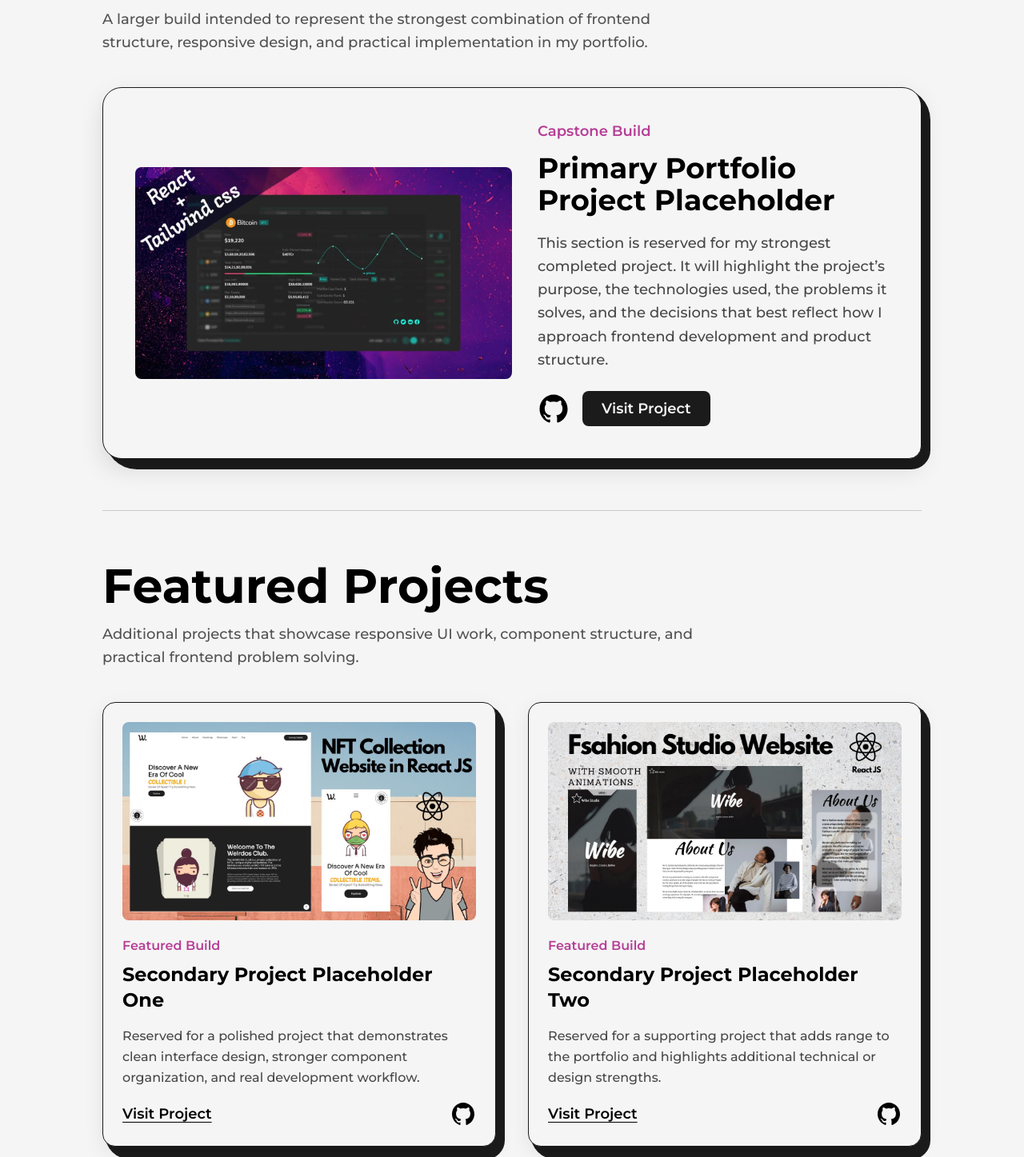
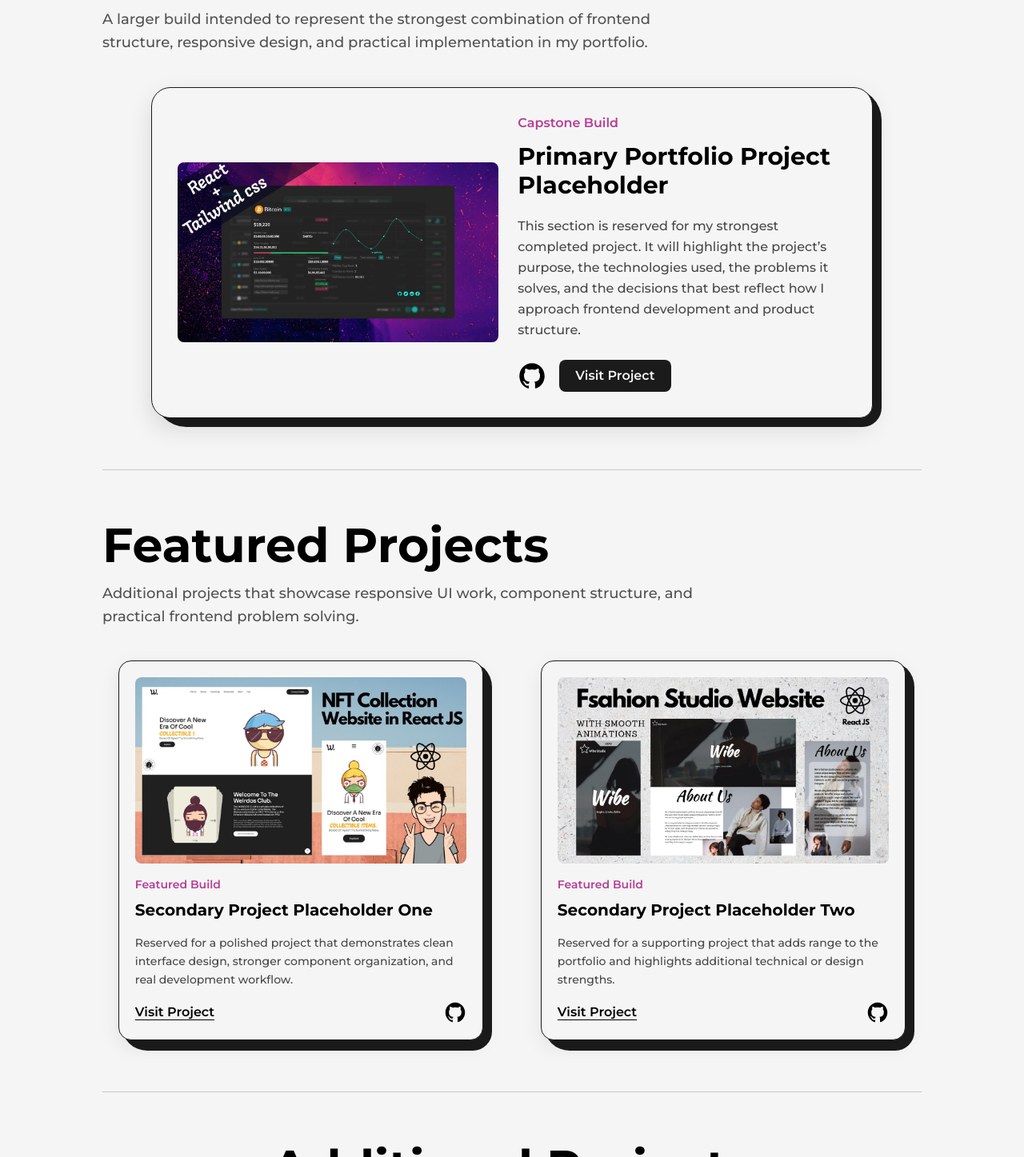
Before and after one commit to jcalderaro-96/Career_Portfolio, a Next.js app: page /projects in a window 1280 px wide. Shown: the part 563-2010 px from the top of the page at 80% size. Built offline with nearby package versions, Linux system fonts and the light colour scheme.

Commit message:
Scale down capstone and featured project cards for page balance

```diff
--- a/src/pages/projects.js
+++ b/src/pages/projects.js
@@ -9,20 +9,17 @@ import Link from "next/link";
 import proj1 from "../../public/images/projects/crypto-screener-cover-image.jpg";
 import proj2 from "../../public/images/projects/nft-collection-website-cover-image.jpg";
 import proj3 from "../../public/images/projects/fashion-studio-website.jpg";
-import proj4 from "../../public/images/projects/portfolio-cover-image.jpg";
-import proj5 from "../../public/images/projects/agency-website-cover-image.jpg";
-import proj6 from "../../public/images/projects/devdreaming.jpg";
 
 const FramerImage = motion(Image);
 
 const CapstoneProject = ({ type, title, summary, img, link, github }) => {
   return (
     <article
-      className="relative flex w-full items-center justify-between rounded-3xl rounded-br-2xl
-      border border-solid border-dark bg-light p-10
+      className="relative mx-auto flex w-[88%] items-center justify-between rounded-3xl rounded-br-2xl
+      border border-solid border-dark bg-light p-8
       shadow-[0_12px_30px_rgba(0,0,0,0.12)] dark:border-light dark:bg-dark
       dark:shadow-[0_12px_30px_rgba(255,255,255,0.05)]
-      lg:flex-col lg:p-8 xs:rounded-2xl xs:rounded-br-3xl xs:p-4"
+      lg:w-full lg:flex-col lg:p-6 xs:rounded-2xl xs:rounded-br-3xl xs:p-4"
     >
       <div
         className="absolute top-0 -right-3 -z-10 h-[103%] w-[101%] rounded-[2.5rem] rounded-br-3xl
@@ -32,7 +29,7 @@ const CapstoneProject = ({ type, title, summary, img, link, github }) => {
       <Link
         href={link}
         target="_blank"
-        className="w-1/2 cursor-pointer overflow-hidden rounded-lg lg:w-full"
+        className="w-[48%] cursor-pointer overflow-hidden rounded-lg lg:w-full"
       >
         <FramerImage
           src={img}
@@ -47,8 +44,8 @@ const CapstoneProject = ({ type, title, summary, img, link, github }) => {
         />
       </Link>
 
-      <div className="flex w-1/2 flex-col items-start justify-between pl-8 lg:w-full lg:pl-0 lg:pt-6">
-        <span className="text-lg font-semibold text-primary dark:text-primaryDark md:text-base">
+      <div className="flex w-[52%] flex-col items-start justify-between pl-6 lg:w-full lg:pl-0 lg:pt-5">
+        <span className="text-base font-semibold text-primary dark:text-primaryDark md:text-sm">
           {type}
         </span>
 
@@ -57,12 +54,12 @@ const CapstoneProject = ({ type, title, summary, img, link, github }) => {
           target="_blank"
           className="underline-offset-4 hover:underline"
         >
-          <h2 className="my-3 w-full text-left text-4xl font-bold lg:text-3xl sm:text-2xl">
+          <h2 className="my-3 w-full text-left text-3xl font-bold lg:text-2xl sm:text-xl">
             {title}
           </h2>
         </Link>
 
-        <p className="my-2 text-lg font-medium leading-relaxed text-dark/80 dark:text-light/80 md:text-base sm:text-sm">
+        <p className="my-2 text-base font-medium leading-relaxed text-dark/80 dark:text-light/80 md:text-sm">
           {summary}
         </p>
 
@@ -70,7 +67,7 @@ const CapstoneProject = ({ type, title, summary, img, link, github }) => {
           <Link
             href={github}
             target="_blank"
-            className="w-10"
+            className="w-9"
             aria-label={`${title} github link`}
           >
             <GithubIcon />
@@ -79,8 +76,8 @@ const CapstoneProject = ({ type, title, summary, img, link, github }) => {
           <Link
             href={link}
             target="_blank"
-            className="ml-4 rounded-lg bg-dark px-6 py-2 text-lg font-semibold text-light
-            dark:bg-light dark:text-dark sm:px-4 sm:text-base"
+            className="ml-4 rounded-lg bg-dark px-5 py-2 text-base font-semibold text-light
+            dark:bg-light dark:text-dark sm:px-4 sm:text-sm"
             aria-label={title}
           >
             Visit Project
@@ -94,10 +91,10 @@ const CapstoneProject = ({ type, title, summary, img, link, github }) => {
 const FeaturedProject = ({ type, title, summary, img, link, github }) => {
   return (
     <article
-      className="relative flex w-full flex-col items-center justify-center rounded-2xl rounded-br-2xl
-      border border-solid border-dark bg-light p-6
+      className="relative mx-auto flex w-[92%] flex-col items-center justify-center rounded-2xl rounded-br-2xl
+      border border-solid border-dark bg-light p-5
       shadow-[0_8px_24px_rgba(0,0,0,0.08)] dark:border-light dark:bg-dark
-      dark:shadow-[0_8px_24px_rgba(255,255,255,0.04)] xs:p-4"
+      dark:shadow-[0_8px_24px_rgba(255,255,255,0.04)] xs:w-full xs:p-4"
     >
       <div
         className="absolute top-0 -right-3 -z-10 h-[103%] w-[102%] rounded-[2rem] rounded-br-3xl
@@ -121,8 +118,8 @@ const FeaturedProject = ({ type, title, summary, img, link, github }) => {
         />
       </Link>
 
-      <div className="mt-5 flex w-full flex-col items-start justify-between">
-        <span className="text-base font-semibold text-primary dark:text-primaryDark">
+      <div className="mt-4 flex w-full flex-col items-start justify-between">
+        <span className="text-sm font-semibold text-primary dark:text-primaryDark">
           {type}
         </span>
 
@@ -131,12 +128,12 @@ const FeaturedProject = ({ type, title, summary, img, link, github }) => {
           target="_blank"
           className="underline-offset-4 hover:underline"
         >
-          <h2 className="my-2 w-full text-left text-2xl font-bold lg:text-xl">
+          <h2 className="my-2 w-full text-left text-xl font-bold lg:text-lg">
             {title}
           </h2>
         </Link>
 
-        <p className="mt-2 text-base font-medium leading-relaxed text-dark/80 dark:text-light/80 sm:text-sm">
+        <p className="mt-2 text-sm font-medium leading-relaxed text-dark/80 dark:text-light/80">
           {summary}
         </p>
 
@@ -144,7 +141,7 @@ const FeaturedProject = ({ type, title, summary, img, link, github }) => {
           <Link
             href={link}
             target="_blank"
-            className="text-lg font-semibold underline underline-offset-4 md:text-base"
+            className="text-base font-semibold underline underline-offset-4 md:text-sm"
             aria-label={title}
           >
             Visit Project
@@ -153,7 +150,7 @@ const FeaturedProject = ({ type, title, summary, img, link, github }) => {
           <Link
             href={github}
             target="_blank"
-            className="w-8 md:w-6"
+            className="w-7 md:w-6"
             aria-label={`${title} github link`}
           >
             <GithubIcon />
@@ -249,7 +246,7 @@ export default function Projects() {
               </div>
             </div>
 
-            <div className="grid w-full grid-cols-2 gap-10 lg:grid-cols-1">
+            <div className="grid w-full grid-cols-2 gap-8 lg:grid-cols-1">
               <FeaturedProject
                 type="Featured Build"
                 title="Secondary Project Placeholder One"
```
